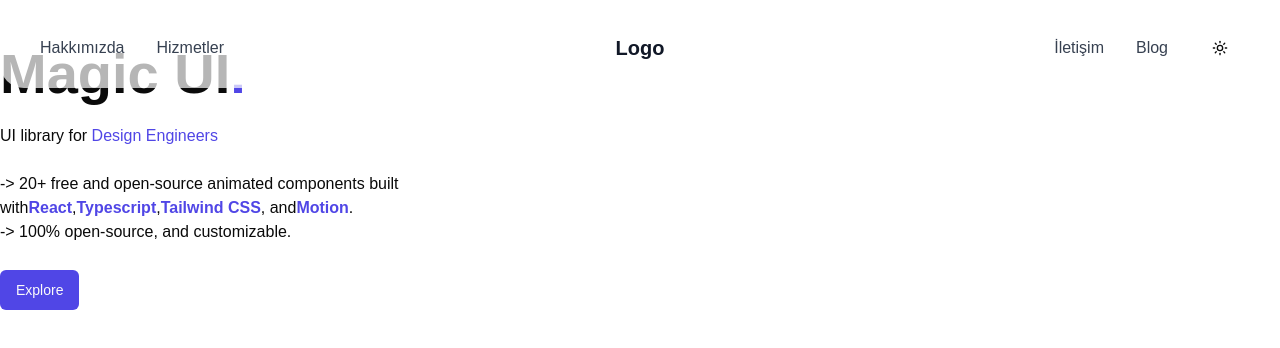
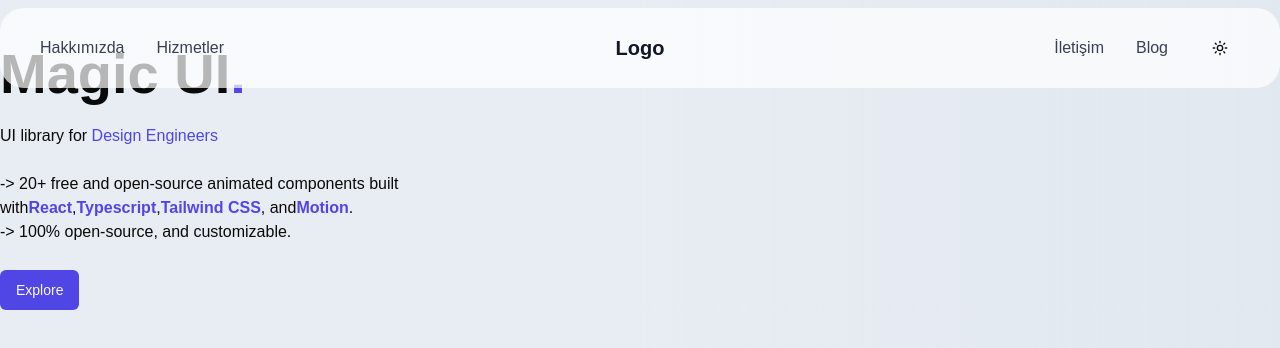
Before and after one commit to Canzz0/Presentation-Website-with-NextJs, a Next.js app: page /info in a window 1280 px wide. Shown: the top 348 px of the page. Built offline with nearby package versions, Linux system fonts and the light colour scheme.

Commit message:
Add gradient background to root layout with dark mode support
- Updated body className to include gradient background
- Adjusted color gradient for light and dark themes
- Maintained existing theme provider and navbar configuration

```diff
--- a/app/layout.tsx
+++ b/app/layout.tsx
@@ -1,8 +1,8 @@
+import Navbar from "@/components/navbar/navbar";
+import { ThemeProvider } from "@/components/theme/theme-provider";
 import type { Metadata } from "next";
 import { Geist, Geist_Mono } from "next/font/google";
 import "./globals.css";
-import { ThemeProvider } from "@/components/theme/theme-provider";
-import Navbar from "@/components/navbar/navbar";
 
 const geistSans = Geist({
   variable: "--font-geist-sans",
@@ -27,7 +27,7 @@
   return (
     <html lang="en">
       <body
-        className={`${geistSans.variable} ${geistMono.variable} antialiased`}
+        className={`bg-gradient-to-r w-full h-full from-slate-200/80 via-slate-200/80 to-slate-200/100 dark:from-slate-900/90 dark:via-slate-900/90 dark:to-slate-750/90 ${geistSans.variable} ${geistMono.variable} antialiased`}
       >
         <ThemeProvider
           attribute="class"
@@ -35,7 +35,7 @@
           enableSystem
           disableTransitionOnChange
         >
-            <Navbar/>
+          <Navbar />
           {children}
         </ThemeProvider>
       </body>
```
Lines whose indentation alone changed are shown as unchanged.
